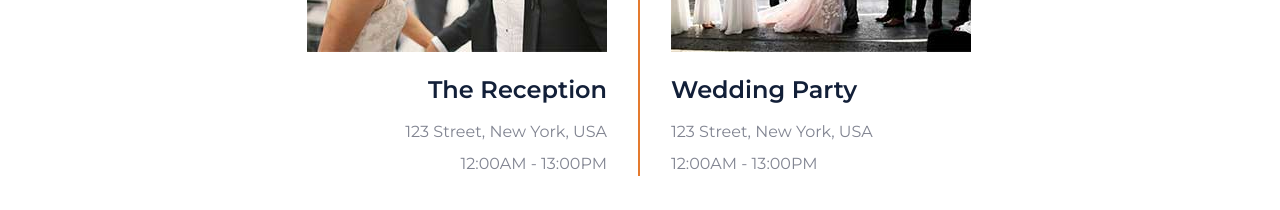
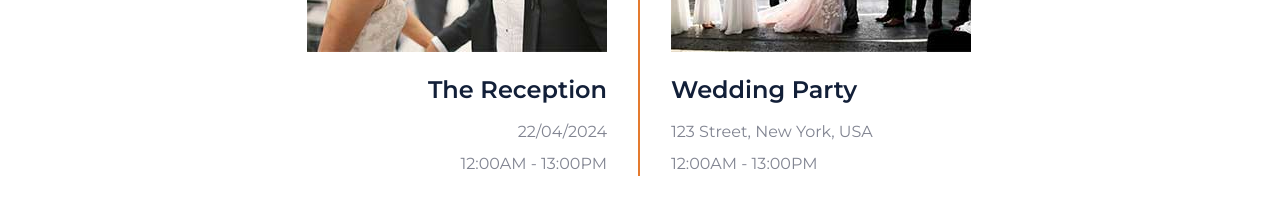
Before and after one commit to MelaniaCast/Pr-ctica-Git-tipo-examen, a plain HTML site: page index.html in a window 1280 px wide. Shown: the part 5140-5350 px from the top of the page. Drawn offline with nearby package versions, Linux system fonts and the light colour scheme.

Commit message:
Cambio el lugar de recepcion por la fecha

```diff
--- a/index.html
+++ b/index.html
@@ -304,7 +304,7 @@
                     <div class="text-center text-md-right mr-md-3 mb-4 mb-md-0">
                         <img class="img-fluid mb-4" src="img/event-1.jpg" alt="">
                         <h4 class="mb-3">The Reception</h4>
-                        <p class="mb-2">123 Street, New York, USA</p>
+                        <p class="mb-2"> 22/04/2024 </p>
                         <p class="mb-0">12:00AM - 13:00PM</p>
                     </div>
                 </div>
```
